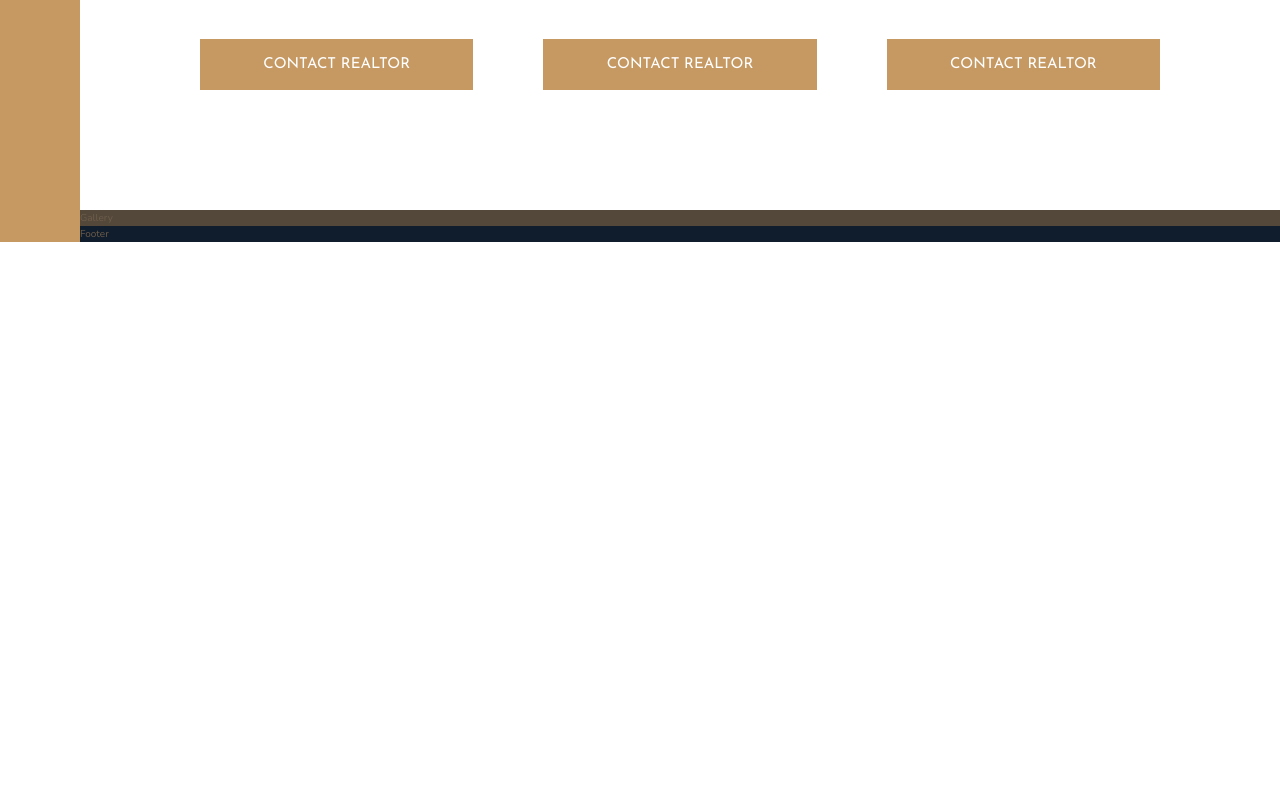
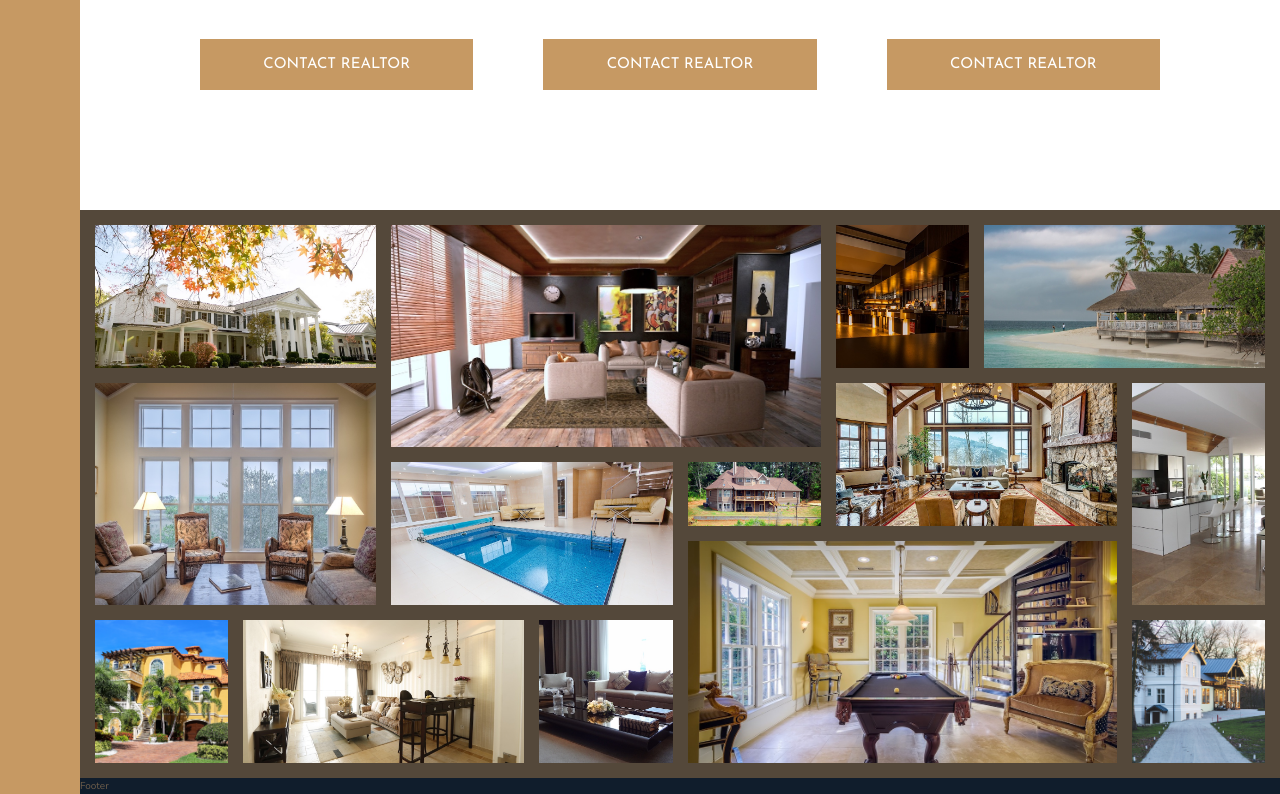
Before and after one commit to mikiasgv/grid-layout, a Vue app: page / in a window 1280 px wide. Shown: the part 2709-3503 px from the top of the page. Before the commit the page ends 2951 px from the top, so only its background shows below. Built offline with nearby package versions, Linux system fonts and the light colour scheme.

Commit message:
Implementing the gallery layout

```diff
--- a/src/assets/sass/_gallery.scss
+++ b/src/assets/sass/_gallery.scss
@@ -1,4 +1,88 @@
 .gallery {
   background-color: $color-grey-dark-1;
   grid-column: full-start / full-end;
+
+  display: grid;
+  grid-template-columns: repeat(8, 1fr);
+  grid-template-rows: repeat(7, 5vw);
+  gap: 1.5rem;
+  padding: 1.5rem;
+
+  &__item {
+    &--1 {
+      grid-row: 1 / span 2;
+      grid-column: 1 / span 2;
+    }
+
+    &--2 {
+      grid-row: 1 / span 3;
+      grid-column: 3 / span 3;
+    }
+
+    &--3 {
+      grid-row: 1 / span 2;
+      grid-column: 6 / span 1;
+    }
+
+    &--4 {
+      grid-row: 1 / span 2;
+      grid-column: 7 / span 2;
+    }
+
+    &--5 {
+      grid-row: 3 / span 3;
+      grid-column: 1 / span 2;
+    }
+
+    &--6 {
+      grid-row: 4 / span 2;
+      grid-column: 3 / span 2;
+    }
+
+    &--7 {
+      grid-row: 4 / span 1;
+      grid-column: 5 / span 1;
+    }
+
+    &--8 {
+      grid-row: 3 / span 2;
+      grid-column: 6 / span 2;
+    }
+
+    &--9 {
+      grid-row: 3 / span 3;
+      grid-column: 8 / span 1;
+    }
+
+    &--10 {
+      grid-row: 6 / span 2;
+      grid-column: 1 / span 1;
+    }
+
+    &--11 {
+      grid-row: 6 / span 2;
+      grid-column: 2 / span 2;
+    }
+
+    &--12 {
+      grid-row: 6 / span 2;
+      grid-column: 4 / span 1;
+    }
+
+    &--13 {
+      grid-row: 5 / span 3;
+      grid-column: 5 / span 3;
+    }
+
+    &--14 {
+      grid-row: 6 / span 2;
+      grid-column: 8 / span 1;
+    }
+  }
+
+  &__img {
+    width: 100%;
+    height: 100%;
+    object-fit: cover;
+  }
 }
--- a/src/components/GalleryComponent.vue
+++ b/src/components/GalleryComponent.vue
@@ -1,5 +1,22 @@
 <template>
-  <section class="gallery">Gallery</section>
+  <section class="gallery">
+            <figure class="gallery__item gallery__item--1"><img src="img/gal-1.jpeg" alt="Gallery image 1" class="gallery__img"></figure>
+            <figure class="gallery__item gallery__item--2"><img src="img/gal-2.jpeg" alt="Gallery image 2" class="gallery__img"></figure>
+            <figure class="gallery__item gallery__item--3"><img src="img/gal-3.jpeg" alt="Gallery image 3" class="gallery__img"></figure>
+            <figure class="gallery__item gallery__item--4"><img src="img/gal-4.jpeg" alt="Gallery image 4" class="gallery__img"></figure>
+            <figure class="gallery__item gallery__item--5"><img src="img/gal-5.jpeg" alt="Gallery image 5" class="gallery__img"></figure>
+            <figure class="gallery__item gallery__item--6"><img src="img/gal-6.jpeg" alt="Gallery image 6" class="gallery__img"></figure>
+            <figure class="gallery__item gallery__item--7"><img src="img/gal-7.jpeg" alt="Gallery image 7" class="gallery__img"></figure>
+            <figure class="gallery__item gallery__item--8"><img src="img/gal-8.jpeg" alt="Gallery image 8" class="gallery__img"></figure>
+            <figure class="gallery__item gallery__item--9"><img src="img/gal-9.jpeg" alt="Gallery image 9" class="gallery__img"></figure>
+            <figure class="gallery__item gallery__item--10"><img src="img/gal-10.jpeg" alt="Gallery image 10" class="gallery__img"></figure>
+            <figure class="gallery__item gallery__item--11"><img src="img/gal-11.jpeg" alt="Gallery image 11" class="gallery__img"></figure>
+            <figure class="gallery__item gallery__item--12"><img src="img/gal-12.jpeg" alt="Gallery image 12" class="gallery__img"></figure>
+            <figure class="gallery__item gallery__item--13"><img src="img/gal-13.jpeg" alt="Gallery image 13" class="gallery__img"></figure>
+            <figure class="gallery__item gallery__item--14"><img src="img/gal-14.jpeg" alt="Gallery image 14" class="gallery__img"></figure>
+
+
+        </section>
 </template>
 
 <script>
```
